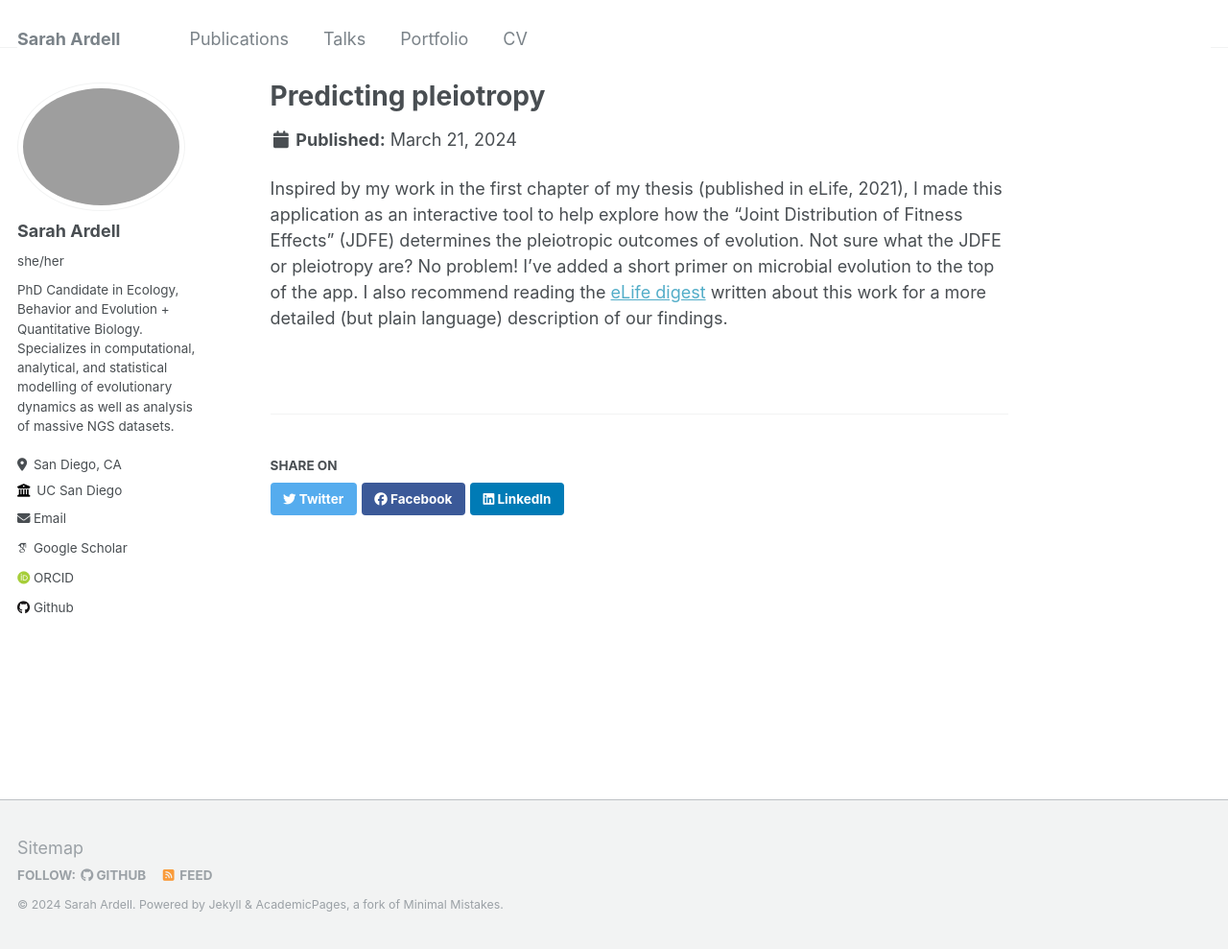
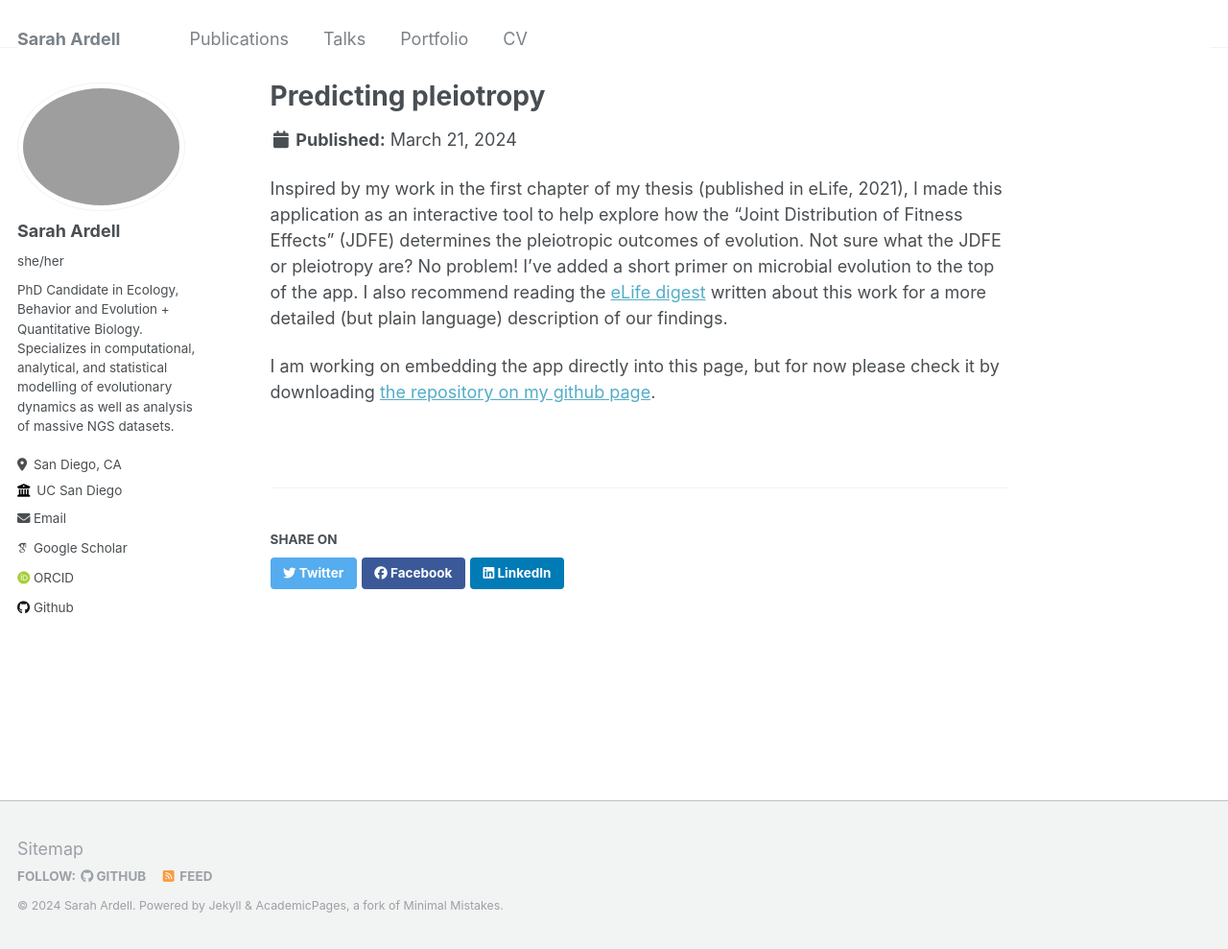
Before and after one commit to ardellsarah/ardellsarah.github.io, a Jekyll site: the page built from _portfolio/portfolio-1.md, in a window 1280 px wide and 989 px high. Shown: the whole window at 96% size. Built offline with Jekyll 4.4.1, drawn with Linux system fonts in a browser that asks for light colours; some web fonts are replaced.

Commit message:
Update portfolio-1.md

```diff
--- a/_portfolio/portfolio-1.md
+++ b/_portfolio/portfolio-1.md
@@ -5,3 +5,5 @@ collection: portfolio
 ---
 
 Inspired by my work in the first chapter of my thesis (published in eLife, 2021), I made this application as an interactive tool to help explore how the "Joint Distribution of Fitness Effects" (JDFE) determines the pleiotropic outcomes of evolution. Not sure what the JDFE or pleiotropy are? No problem! I've added a short primer on microbial evolution to the top of the app. I also recommend reading the [eLife digest](https://elifesciences.org/articles/73250) written about this work for a more detailed (but plain language) description of our findings.
+
+I am working on embedding the app directly into this page, but for now please check it by downloading [the repository on my github page](https://github.com/ardellsarah/JDFE_Rshiny_App).
```
